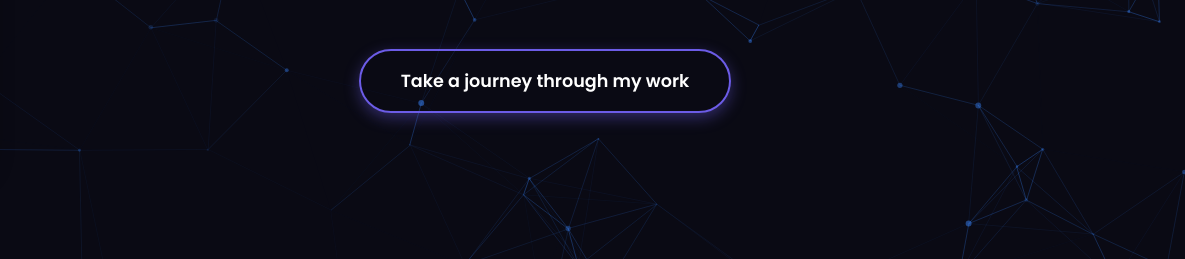
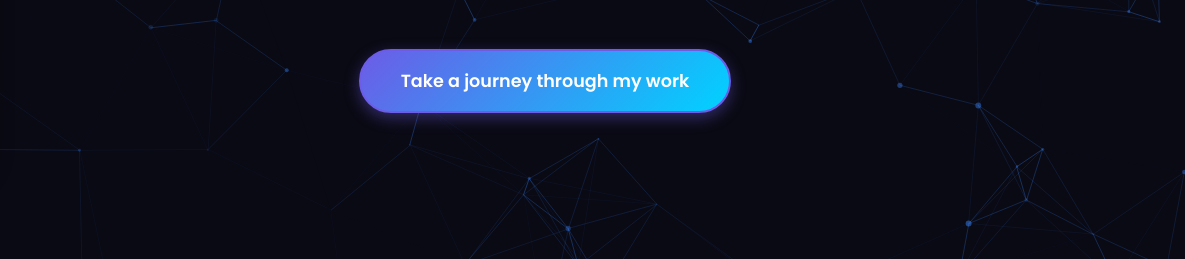
Before and after one commit to rayhanmahmudul/shomailportfoliopreview, a plain HTML site: page index.html in a window 1280 px wide. Shown: the part 410-669 px from the top of the page, 95-1280 px from the left. Drawn offline with nearby package versions, Linux system fonts and the light colour scheme.

Commit message:
index.html

```diff
--- a/index.html
+++ b/index.html
@@ -200,11 +200,10 @@
         }
 
         .btn {
-            display: inline-block;
+    display: inline-block; /* Changed from 'inline' to 'inline-block' for better sizing */
     padding: 1rem 2.5rem;
-            background: transparent;
-            color: linear-gradient(135deg, var(--accent-primary), var(--accent-secondary));
-            ;
+    background: linear-gradient(135deg, var(--accent-primary), var(--accent-secondary));
+    color: white; /* Set text color to white for contrast */
     border: 2px solid var(--accent-primary);
     border-radius: 50px;
     font-size: 1.1rem;
@@ -221,6 +220,7 @@
 .btn:hover {
     transform: translateY(-3px);
     box-shadow: 0 8px 25px rgba(108, 92, 231, 0.6);
+    background: linear-gradient(135deg, var(--accent-secondary), var(--accent-primary)); /* Reverse gradient on hover */
 }
 
         /* About Section */
```
Lines whose indentation alone changed are shown as unchanged.
